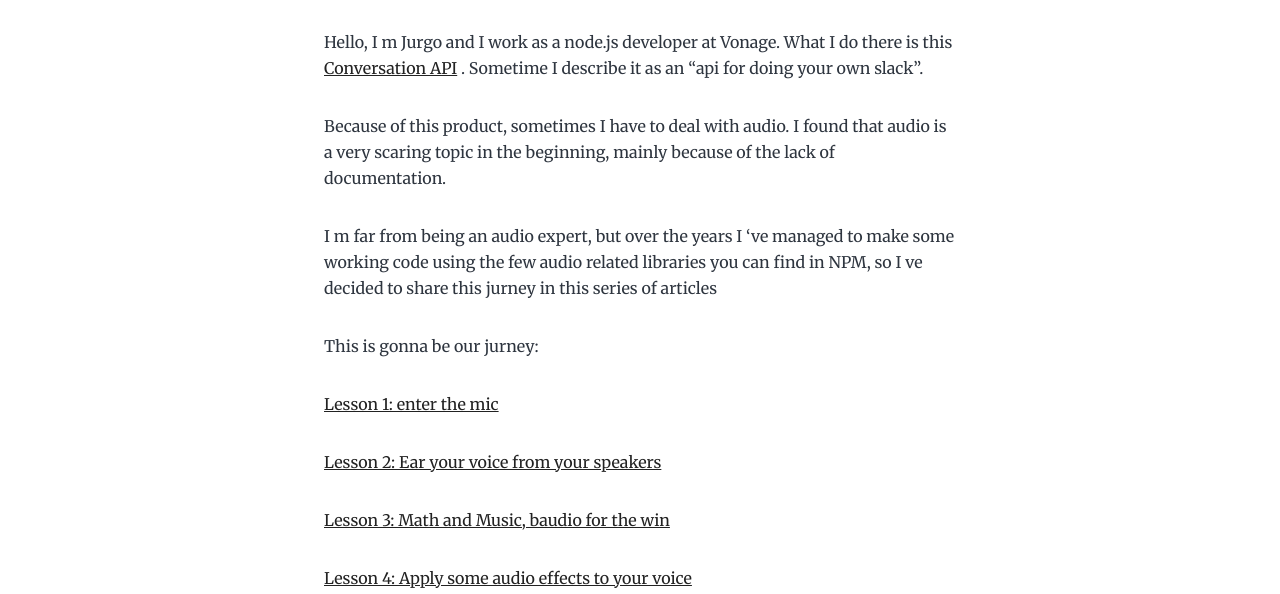
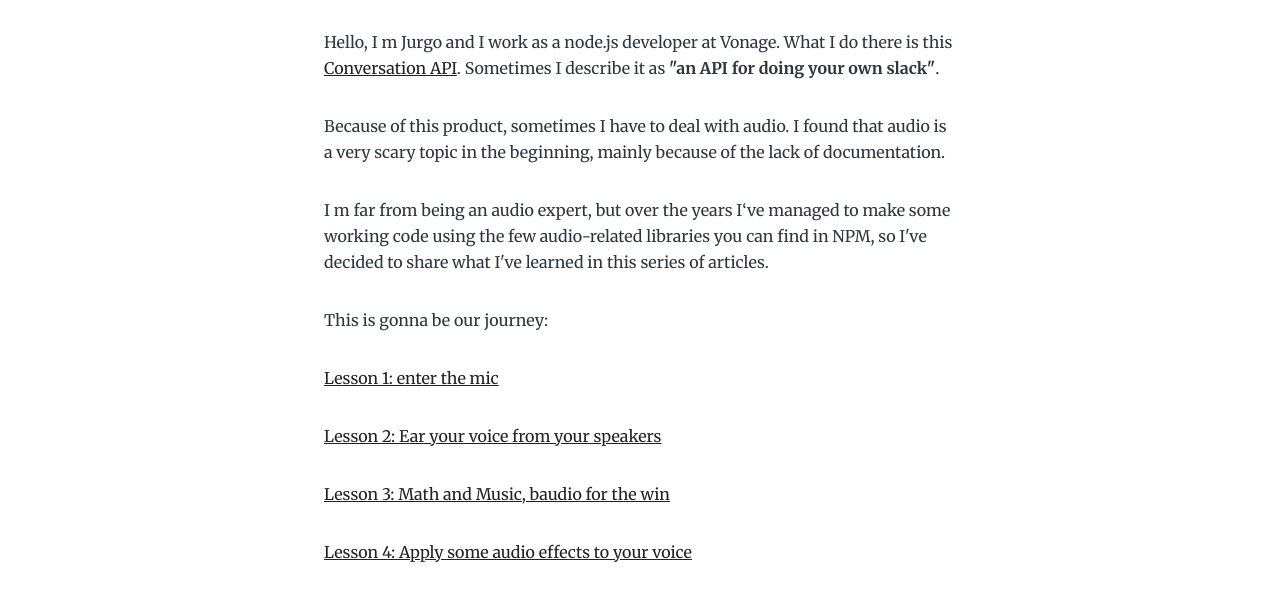
Before and after one commit to jurgob/jurgo-boemo-blog, a Gatsby site: page /work-with-audio-in-node-js/ in a window 1280 px wide. Shown: the part 186-780 px from the top of the page. Built offline with nearby package versions, Linux system fonts and the light colour scheme; Gatsby itself is replaced by a stand-in of ours; some packages are replaced by stand-ins of ours.

Commit message:
node js audio

```diff
--- a/content/blog/work-with-audio-in-node-js/index.md
+++ b/content/blog/work-with-audio-in-node-js/index.md
@@ -3,18 +3,18 @@
   date: 2021-08-02 19:19
   title: "Nodejs and Audio"
   draft: false
-  description: "Hello, I m Jurgo and I work as a node.js developer at Vonage. What I do there is this Conversation API . Sometime I describe it as an “api for doing your own slack”. Because of this product…"
+  description: "Hello, I m Jurgo and I work as a node.js developer at Vonage. What I do there is this Conversation API . Sometimes I describe it as an “api for doing your own slack”. Because of this product…"
   categories: []
   keywords: []
 ---
 
-Hello, I m Jurgo and I work as a node.js developer at Vonage. What I do there is this [Conversation API](https://developer.nexmo.com/conversation/overview) . Sometime I describe it as an “api for doing your own slack”.
+Hello, I m Jurgo and I work as a node.js developer at Vonage. What I do there is this [Conversation API](https://developer.nexmo.com/conversation/overview). Sometimes I describe it as **"an API for doing your own slack"**.
 
-Because of this product, sometimes I have to deal with audio. I found that audio is a very scaring topic in the beginning, mainly because of the lack of documentation.
+Because of this product, sometimes I have to deal with audio. I found that audio is a very scary topic in the beginning, mainly because of the lack of documentation.
 
-I m far from being an audio expert, but over the years I ‘ve managed to make some working code using the few audio related libraries you can find in NPM, so I ve decided to share this jurney in this series of articles
+I m far from being an audio expert, but over the years I‘ve managed to make some working code using the few audio-related libraries you can find in NPM, so I've decided to share what I've learned in this series of articles.
 
-This is gonna be our jurney:
+This is gonna be our journey:
 
 [Lesson 1: enter the mic](https://medium.com/@jurgo.boemo/nodejs-audio-lesson-1-enter-the-mic-9df64d0c1ad3)
 
```
